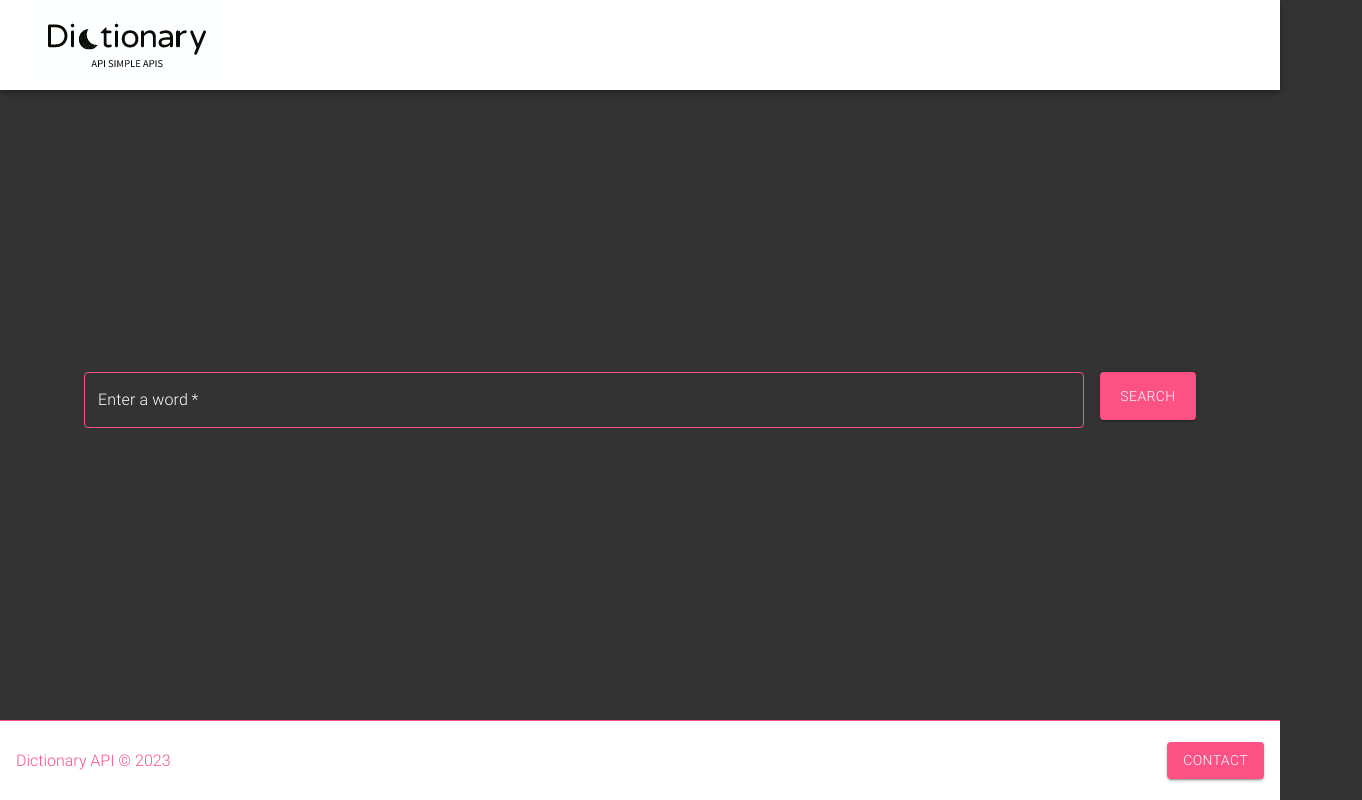
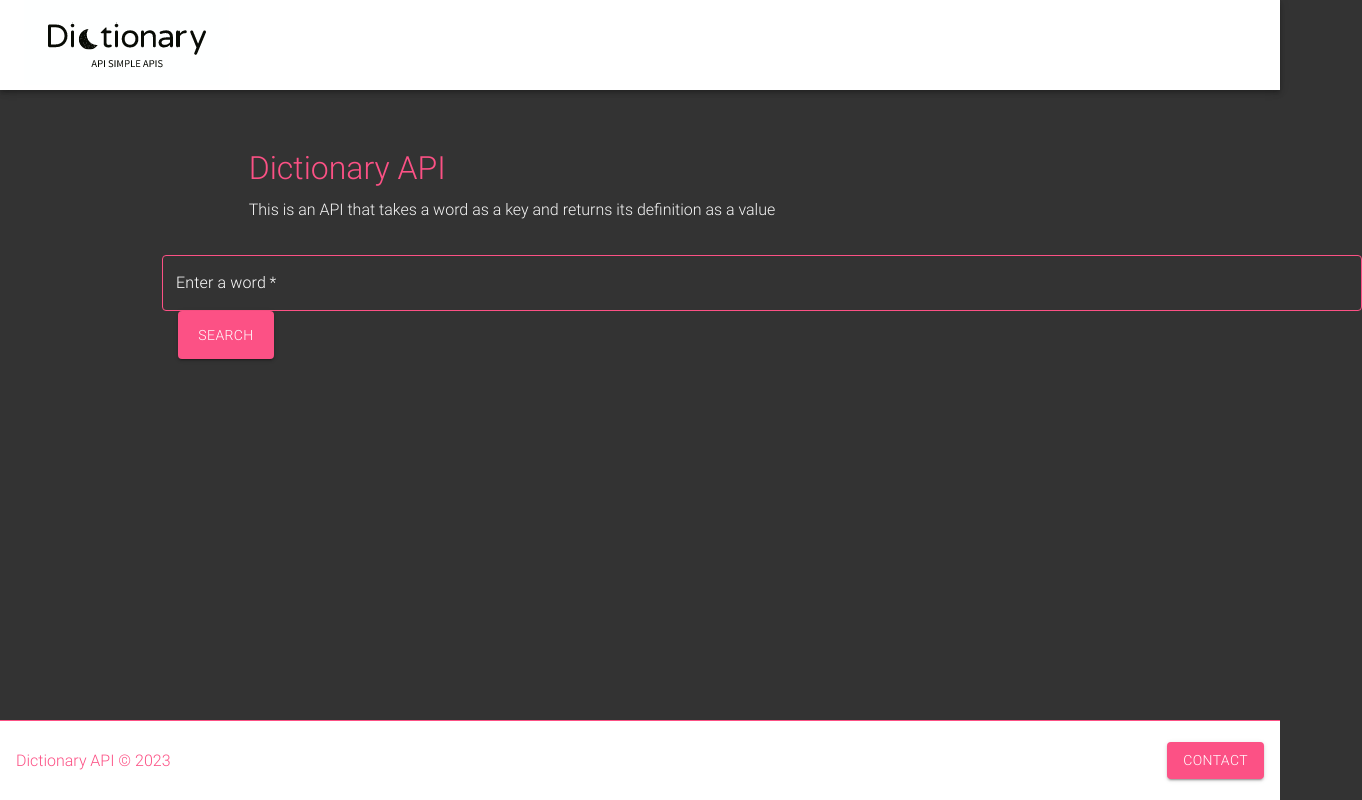
Before and after one commit to RabGH/DictionaryApi-WebApp, a React (Create React App) app: page / in a window 1280 px wide. Shown: the whole page, 1362 px wide, since content can reach past the window. Built offline with nearby package versions, Linux system fonts and the light colour scheme.

Commit message:
Oraganize sx css properties, remove css

```diff
--- a/src/components/Header.jsx
+++ b/src/components/Header.jsx
@@ -5,7 +5,7 @@ import { AppBar, Toolbar, Typography } from '@mui/material';
 
 function Header() {
   return (
-    <AppBar position="fixed">
+    <AppBar position="center">
       <Toolbar className="toolbar">
           <img className="logo" src={logo} alt="" />
           <Typography variant='h6' component='div' sx={{ flexGrow: 1 }}>
--- a/src/components/SearchButton.jsx
+++ b/src/components/SearchButton.jsx
@@ -9,18 +9,17 @@ function SearchButton ({ isLoading, handleClick }) {
             id='search-btn'
             type='submit'
             className='loading-btn'
+            sx={{
+                marginLeft: '1rem',
+                height: '3rem',
+                width: '6rem',
+            }}
             loading={isLoading}
             loadingIndicator={<CircularProgress className="circular-progress-bar" />}
             onClick={handleClick}
             disabled={isLoading}
             color='secondary'
             variant='contained'
-            sx={{
-                marginLeft: '1rem',
-                height: '3rem',
-                width: '6rem',
-             }}
-
         >
             {isLoading ? 'Loading...' : 'Search'}
         </LoadingButton>
--- a/src/components/SearchTextField.jsx
+++ b/src/components/SearchTextField.jsx
@@ -1,31 +1,13 @@
 import React from 'react';
 import TextField from '@mui/material/TextField';
 import '../static/css/styles.css';
+import { TextFieldDesign } from './sx_routes';
 
 
 function SearchTextField(props) {
   return (
     <TextField
-        sx={{
-            width: '1200px',
-            '& label.Mui-focused': {
-              color: '#fc5185',
-            },
-            '& .MuiInput-underline:after': {
-              borderBottomColor: '#fc5185',
-            },
-            '& .MuiOutlinedInput-root': {
-              '& fieldset': {
-                borderColor: '#fc5185',
-              },
-            '&:hover fieldset': {
-              borderColor: '#fc5185',
-            },
-            '&.Mui-focused fieldset': {
-              borderColor: '#fc5185',
-            },
-          },
-        }}
+        sx={TextFieldDesign}
         className='search-text-field-pos'
         type='text'
         value={props.word}
--- /dev/null
+++ b/src/components/sx_routes.js
@@ -0,0 +1,20 @@
+export const TextFieldDesign = {
+    width: '1200px',
+    '& label.Mui-focused': {
+      color: '#fc5185',
+    },
+    '& .MuiInput-underline:after': {
+      borderBottomColor: '#fc5185',
+    },
+    '& .MuiOutlinedInput-root': {
+      '& fieldset': {
+        borderColor: '#fc5185',
+      },
+    '&:hover fieldset': {
+      borderColor: '#fc5185',
+    },
+    '&.Mui-focused fieldset': {
+      borderColor: '#fc5185',
+    },
+  },
+  }
--- a/src/pages/DictionaryApi.jsx
+++ b/src/pages/DictionaryApi.jsx
@@ -42,8 +42,12 @@ function DictionaryApi() {
   return (
     <div>
       <form className="form-main" onSubmit={(e) => e.preventDefault()}>
-        <SearchTextField className="search-text-field-pos" word={word} handleWordChange={handleWordChange} />
-        <SearchButton className="loading-btn" handleClick={() => fetchData(word)} isLoading={isLoading} isButtonLoading={isButtonLoading} />
+        <div className='search-field-container'>
+          <SearchTextField className="search-text-field-pos" word={word} handleWordChange={handleWordChange} />
+        </div>
+        <div className='search-btn-container'>
+          <SearchButton className="loading-btn" handleClick={() => fetchData(word)} isLoading={isLoading} isButtonLoading={isButtonLoading} />
+        </div>
       </form>
       {!isLoading && wordData && (
         <div className="results-container fade-in">
--- a/src/static/css/dictionaryapi.css
+++ b/src/static/css/dictionaryapi.css
@@ -1,26 +1,18 @@
-/* ========== Form Styles ========== */
-
-.form-main {
-    display: flex;
-    width: 100%;
-    justify-content: center;
-}
-
-.search-text-field-pos {
-    width: 80%;
-    max-width: 1000px;
-    margin-bottom: 1rem;
+.search-btn-container {
+    position: absolute;
+    display: inline-block;
+    vertical-align: middle;
 }
 
 .results-container {
     position: absolute;
-    top: 50%;
+    width: 100%;
+    top: calc(80px + 1rem);
     left: 50%;
-    transform: translate(-50%, -50%);
-    width: 80%;
-    max-width: 700px;
+    transform: translateX(-50%);
     display: flex;
     flex-direction: column;
+    align-items: center;
 }
 
 .result-container ul {
@@ -49,6 +41,7 @@
 
 .results-word {
     color: var(--color-accent);
+    text-align: center;
 }
 
 .results-speech {
@@ -62,7 +55,3 @@
 .results-strong {
     color: var(--color-accent)
 }
-
-.loading-btn {
-    margin-left: 5rem;
-}
--- a/src/static/css/home.css
+++ b/src/static/css/home.css
@@ -1,18 +1,22 @@
 .home-container {
-    position: relative;
-    height: 100vh;
-}
-
-.MuiInputBase-input {
-    margin-bottom: 1rem;
+    display: flex;
+    flex-direction: column;
+    justify-content: center;
+    align-items: center;
+    min-height: calc(100vh - 33rem);
+    width: 80%;
+    justify-content: center;
 }
 
 .search-container {
-    position: fixed;
-    top: 50%;
-    left: 50%;
-    transform: translate(-50%, -50%);
-    display: flex;
-    flex-direction: column;
-    align-items: center;
+    position: relative;
+    margin: 0 auto;
+    max-width: 700px;
+    width: 80%;
+    display: inline-block;
+    vertical-align: middle;
 }
+
+.home-header {
+    margin-bottom: 2rem;
+}
--- a/src/static/css/styles.css
+++ b/src/static/css/styles.css
@@ -47,6 +47,7 @@ body {
     background: var(--color-primary);
     color: var(--color-secondary);
     line-height: 1.7;
+    margin: 0;
 }
 
 h1, h2, h3, h4 {
```
